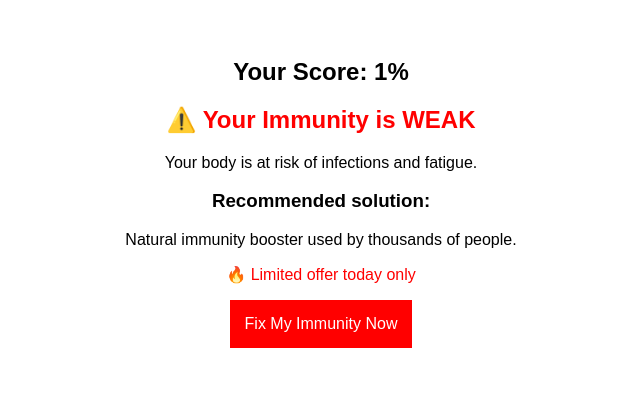
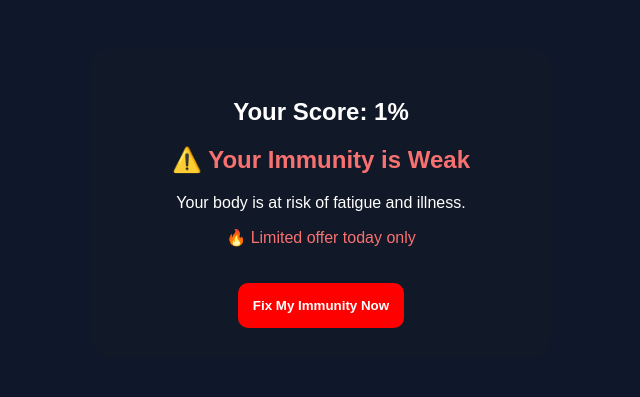
Before and after one commit to DMX120/immunity-tool, a Flask app: template templates/result.html in a window 1280 px wide. Shown: the top 397 px of the page, without its empty margins (319-959 px from the left). Run offline with Flask 3, Linux system fonts and the light colour scheme; the template is opened without the code that fills it: most values are stand-ins (such as "Sample title", 1, 10 or a date in 2020).

Commit message:
Update result.html

```diff
--- a/templates/result.html
+++ b/templates/result.html
@@ -1,31 +1,58 @@
 <!DOCTYPE html>
 <html>
 <head>
-  <title>Your Result</title>
+<meta charset="UTF-8">
+<title>Your Result</title>
+
+<style>
+body{
+font-family:Arial;
+background:#0f172a;
+color:white;
+text-align:center;
+padding:40px;
+}
+
+.box{
+background:#111827;
+padding:30px;
+border-radius:20px;
+max-width:400px;
+margin:auto;
+}
+
+.btn{
+background:red;
+color:white;
+padding:15px;
+border:none;
+border-radius:10px;
+font-weight:bold;
+cursor:pointer;
+margin-top:20px;
+}
+</style>
 </head>
-<body style="text-align:center; font-family:Arial; padding:30px;">
 
-  <h2>Your Score: {{ percentage }}%</h2>
+<body>
 
-  <h2 style="color:red;">
-    ⚠️ Your Immunity is WEAK
-  </h2>
+<div class="box">
 
-  <p>Your body is at risk of infections and fatigue.</p>
+<h2>Your Score: {{ percentage }}%</h2>
 
-  <h3>Recommended solution:</h3>
+<h2 style="color:#f87171;">
+⚠️ Your Immunity is Weak
+</h2>
 
-  <p style="max-width:400px; margin:auto;">
-    Natural immunity booster used by thousands of people.
-  </p>
+<p>Your body is at risk of fatigue and illness.</p>
 
-  <p style="color:red;">🔥 Limited offer today only</p>
+<p style="color:#f87171;">🔥 Limited offer today only</p>
 
-  <a href="YOUR_AFFILIATE_LINK_HERE">
-    <button style="padding:15px; background:red; color:white; border:none; font-size:16px;">
-      Fix My Immunity Now
-    </button>
-  </a>
+<a href="YOUR_AFFILIATE_LINK_HERE">
+<button class="btn">Fix My Immunity Now</button>
+</a>
+
+</div>
 
 </body>
 </html>
```
